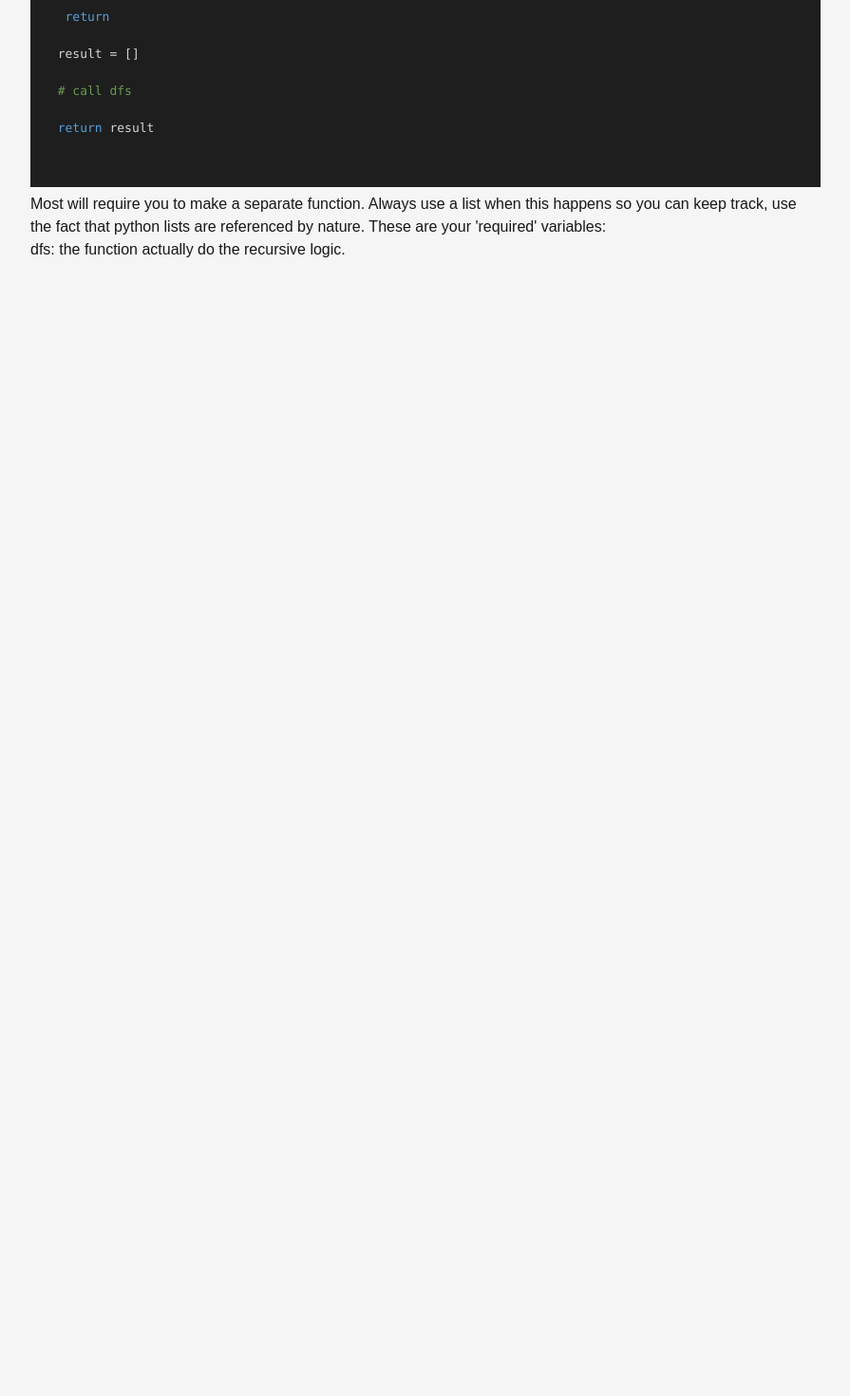
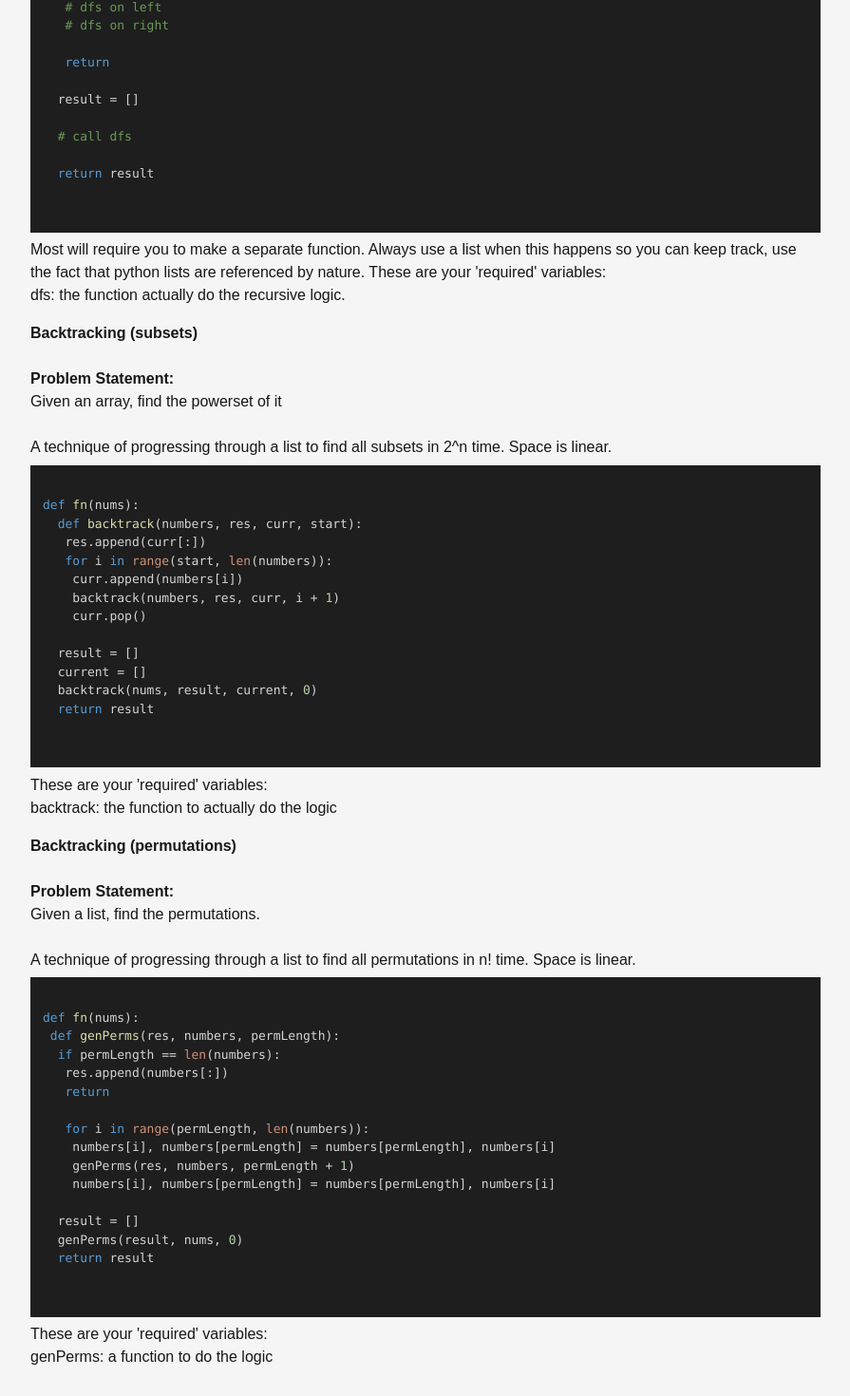
Before and after one commit to HoqueUM/portfolio-2, a Next.js app: page /dsa-notes in a window 1280 px wide. Shown: the part 5110-6580 px from the top of the page at 95% size, without its empty margins (192-1087 px from the left). Before the commit the page ends 5481 px from the top, so only its background shows below. Built offline with nearby package versions, Linux system fonts and the light colour scheme.

Commit message:
update notes

```diff
--- a/app/dsa-notes/page.tsx
+++ b/app/dsa-notes/page.tsx
@@ -1,7 +1,6 @@
 "use client";
 
-// TODO: add "problem statement": which is basically just a description of how to identify what kind of problem is it.
-
+// TODO: need to add space and time complexity to each of these
 import Link from "next/link";
 import { BsArrowReturnLeft } from "react-icons/bs";
 import { Prism as SyntaxHighlighter } from "react-syntax-highlighter";
@@ -230,7 +229,8 @@ def fn(head):
             <h2 className="font-bold">Problem Statement: </h2>
             <p>Given a binary tree, progress through the levels in some way.</p>
             <br />
-            A technique of progressing through a binary tree level by level.
+            A technique of progressing through a binary tree level by level in linear time.
+            Space depends. Could be the amount of nodes, or the widest level.
             <SyntaxHighlighter language="python" style={vscDarkPlus}>
             {`
 def fn(head):
@@ -262,7 +262,8 @@ def fn(head):
             <h2 className="font-bold">Problem Statement: </h2>
             <p>Given a binary tree, go to the bottom leaf nodes and do something.</p>
             <br />
-            A technique of progressing through a binary tree to the bottom in a certain way.
+            A technique of progressing through a binary tree to the bottom in a certain way in linear time.
+            Space would be the maximum depth of the tree.
             <SyntaxHighlighter language="python" style={vscDarkPlus}>
             {`
 def fn(head):
@@ -295,6 +296,68 @@ def fn(head):
               <li></li>
             </ul>
             </div>
+            <div>
+            <h1 className="font-bold">Backtracking (subsets)</h1>
+            <br />
+            <h2 className="font-bold">Problem Statement: </h2>
+            <p>Given an array, find the powerset of it</p>
+            <br />
+            A technique of progressing through a list to find all subsets in 2^n time.
+            Space is linear.
+            <SyntaxHighlighter language="python" style={vscDarkPlus}>
+            {`
+def fn(nums):
+  def backtrack(numbers, res, curr, start):
+   res.append(curr[:])
+   for i in range(start, len(numbers)):
+    curr.append(numbers[i])
+    backtrack(numbers, res, curr, i + 1)
+    curr.pop()
+
+  result = []
+  current = []
+  backtrack(nums, result, current, 0)
+  return result
+
+            `}
+            </SyntaxHighlighter>
+            These are your &apos;required&apos; variables:
+            <ul>
+              <li>backtrack: the function to actually do the logic</li>
+            </ul>
+            </div>
+            <div>
+            <h1 className="font-bold">Backtracking (permutations)</h1>
+            <br />
+            <h2 className="font-bold">Problem Statement: </h2>
+            <p>Given a list, find the permutations.</p>
+            <br />
+            A technique of progressing through a list to find all permutations in n! time.
+            Space is linear.
+            <SyntaxHighlighter language="python" style={vscDarkPlus}>
+            {`
+def fn(nums):
+ def genPerms(res, numbers, permLength):
+  if permLength == len(numbers):
+   res.append(numbers[:])
+   return
+
+   for i in range(permLength, len(numbers)):
+    numbers[i], numbers[permLength] = numbers[permLength], numbers[i]
+    genPerms(res, numbers, permLength + 1)
+    numbers[i], numbers[permLength] = numbers[permLength], numbers[i]
+
+  result = []
+  genPerms(result, nums, 0)
+  return result
+
+            `}
+            </SyntaxHighlighter>
+            These are your &apos;required&apos; variables:
+            <ul>
+              <li>genPerms: a function to do the logic</li>
+            </ul>
+            </div>
         </div>
         </div>
       </main>
```
